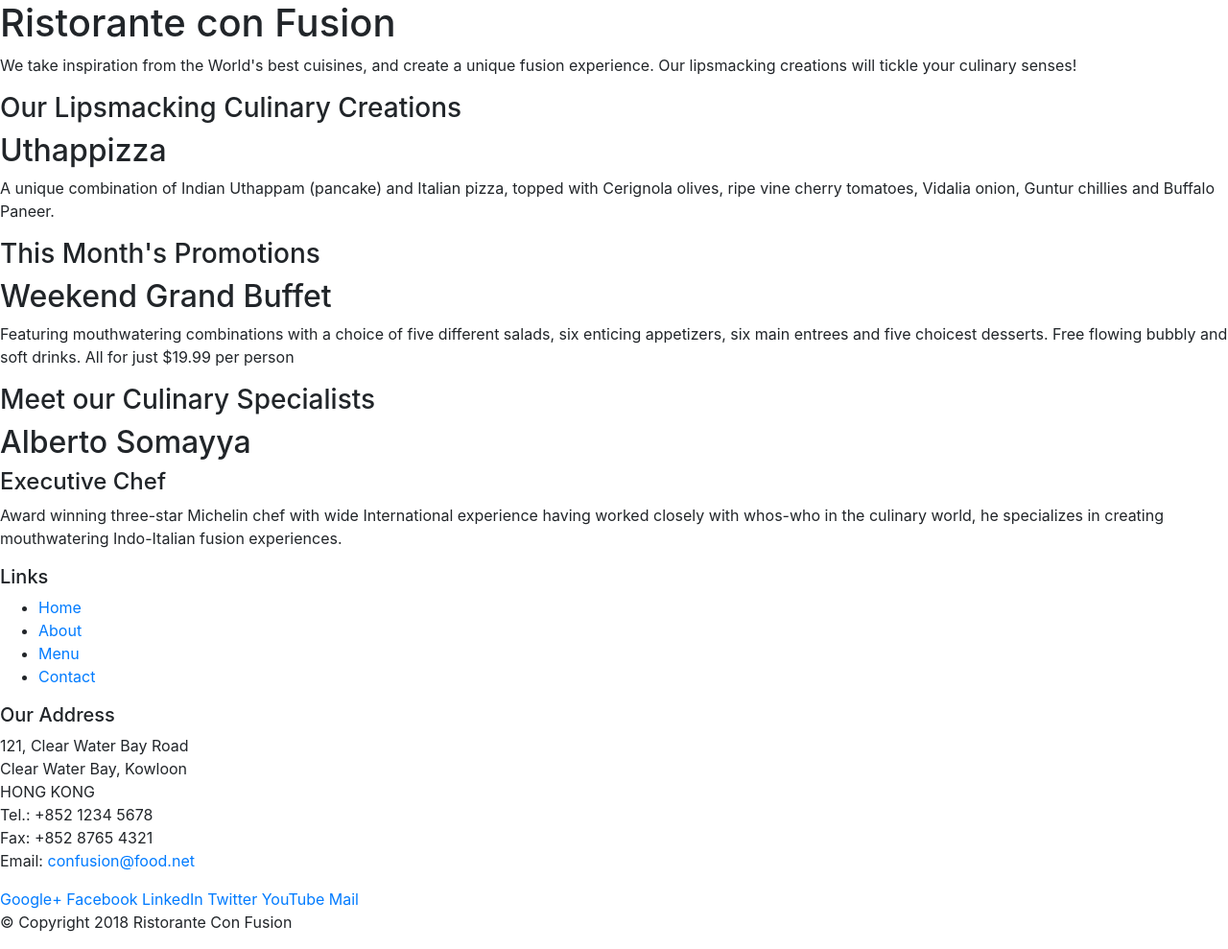
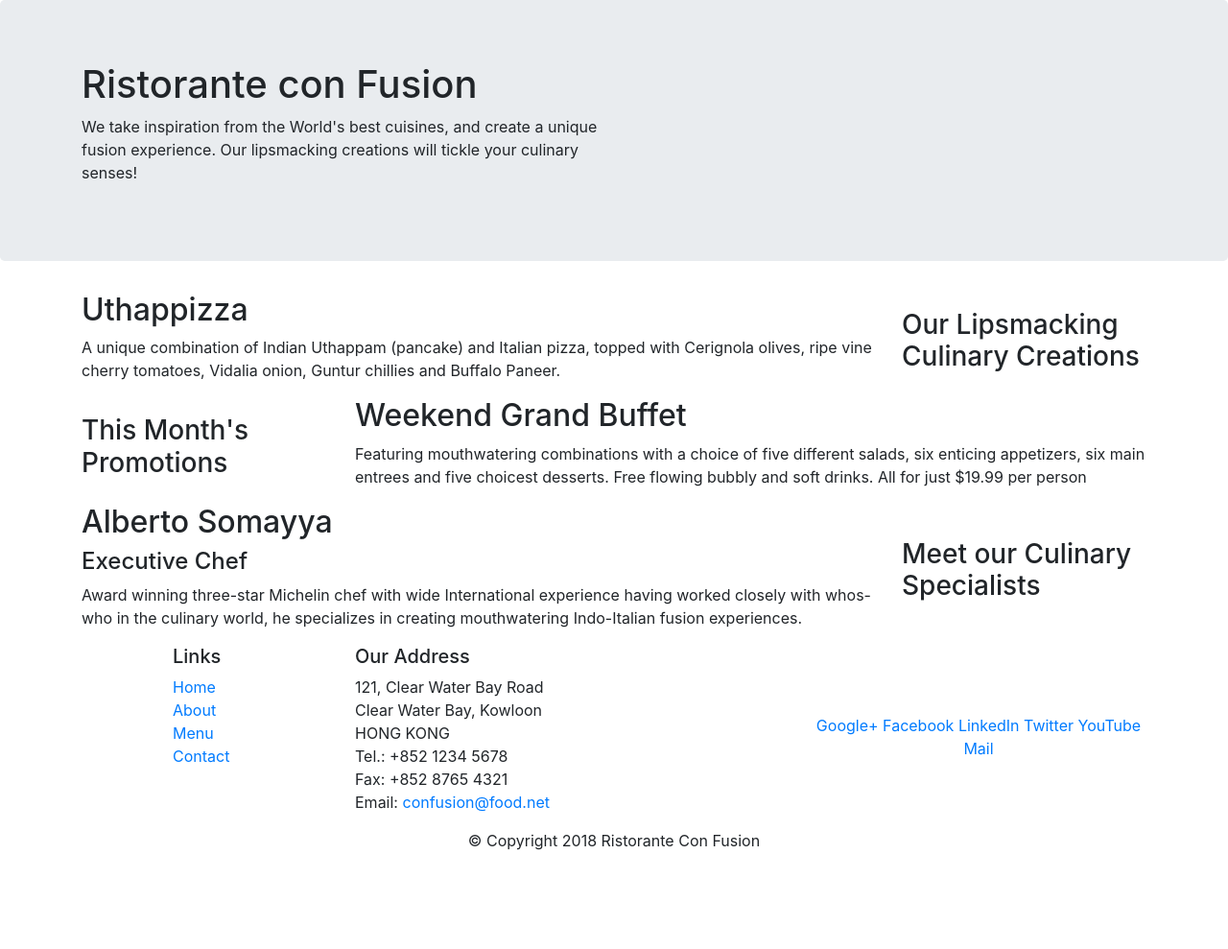
Before and after one commit to Danvaspri/low-q-attempt-of-a-webpage, a website: page index.html in a window 1280 px wide. Shown: the whole page at 96% size. After the commit the page ends 904 px from the top, so only its background shows below. Drawn offline with nearby package versions, Linux system fonts and the light colour scheme.

Commit message:
boostrap grid part 2

```diff
--- a/index.html
+++ b/index.html
@@ -2,6 +2,8 @@
 <html lang="en">
 
 <head>
+        <!-- link to the css stylesheet -->
+        <link href="css/styles.css" rel="stylesheet">
         <!-- Required meta tags always come first -->
         <meta charset="utf-8">
         <meta name="viewport" content="width=device-width, initial-scale=1, shrink-to-fit=no">
@@ -14,46 +16,46 @@
 
 <body>
 
-    <header>
-        <div>
-            <div>
-                <div>
+    <header class="jumbotron">
+        <div class="container">
+            <div class="row row-header">
+                <div class="col-12 col-sm-6">
                     <h1>Ristorante con Fusion</h1>
                     <p>We take inspiration from the World's best cuisines, and create a unique fusion experience. Our lipsmacking creations will tickle your culinary senses!</p>
                 </div>
-                <div>
+                <div class="col-12 col-sm">
                 </div>
             </div>
         </div>
     </header>
 
-    <div>
-        <div>
-            <div>
+    <div class="container">
+        <div class="row row-content align-items-center">
+            <div class="col-12  col-sm-4 order-sm-last col-md-3">
                 <h3>Our Lipsmacking Culinary Creations</h3>
             </div>
-            <div>
+            <div class="col  col-sm order-sm-first col-md">
                 <h2>Uthappizza</h2>
                 <p>A unique combination of Indian Uthappam (pancake) and Italian pizza, topped with Cerignola olives, ripe vine cherry tomatoes, Vidalia onion, Guntur chillies and Buffalo Paneer.</p>
             </div>
         </div>
 
 
-        <div>
-            <div>
+        <div class="row row-content align-items-center">
+            <div class="col-12 col-sm-4 col-md-3">
                 <h3>This Month's Promotions</h3>
             </div>
-            <div>
+            <div class="col col-sm col-md">
                 <h2>Weekend Grand Buffet</h2>
                 <p>Featuring mouthwatering combinations with a choice of five different salads, six enticing appetizers, six main entrees and five choicest desserts. Free flowing bubbly and soft drinks. All for just $19.99 per person </p>
             </div>
         </div>
 
-        <div>
-            <div>
+        <div class="row row-content align-items-center">
+            <div class="col-12 col-sm-4 order-sm-last col-md-3">
                 <h3>Meet our Culinary Specialists</h3>
             </div>
-            <div>
+            <div  class="col col-sm order-sm-first col-md">
                 <h2>Alberto Somayya</h2>
                 <h4>Executive Chef</h4>
                 <p>Award winning three-star Michelin chef with wide International experience having worked closely with whos-who in the culinary world, he specializes in creating mouthwatering Indo-Italian fusion experiences. </p>
@@ -61,19 +63,19 @@
         </div>
     </div>
 
-    <footer>
-        <div>
-            <div>
-                <div>
+    <footer class="footer">
+        <div class="container">
+            <div class="row" >
+                <div class="col-4 offset-1 col-sm-2">
                     <h5>Links</h5>
-                    <ul>
+                    <ul class="list-unstyled">
                         <li><a href="#">Home</a></li>
                         <li><a href="#">About</a></li>
                         <li><a href="#">Menu</a></li>
                         <li><a href="#">Contact</a></li>
                     </ul>
                 </div>
-                <div>
+                <div class="col-7 col-sm-5">
                     <h5>Our Address</h5>
                     <address>
 		              121, Clear Water Bay Road<br>
@@ -84,8 +86,8 @@
 		              Email: <a href="mailto:confusion@food.net">confusion@food.net</a>
 		           </address>
                 </div>
-                <div>
-                    <div>
+                <div class="col-12 col-sm-4 align-self-center">
+                    <div class="text-center">
                         <a href="http://google.com/+">Google+</a>
                         <a href="http://www.facebook.com/profile.php?id=">Facebook</a>
                         <a href="http://www.linkedin.com/in/">LinkedIn</a>
@@ -95,8 +97,8 @@
                     </div>
                 </div>
            </div>
-           <div>
-                <div>
+           <div class="row justify-content-center">
+            <div class="col-auto">
                     <p>© Copyright 2018 Ristorante Con Fusion</p>
                 </div>
            </div>
```
Also changed, not shown: css/styles.css (added).
